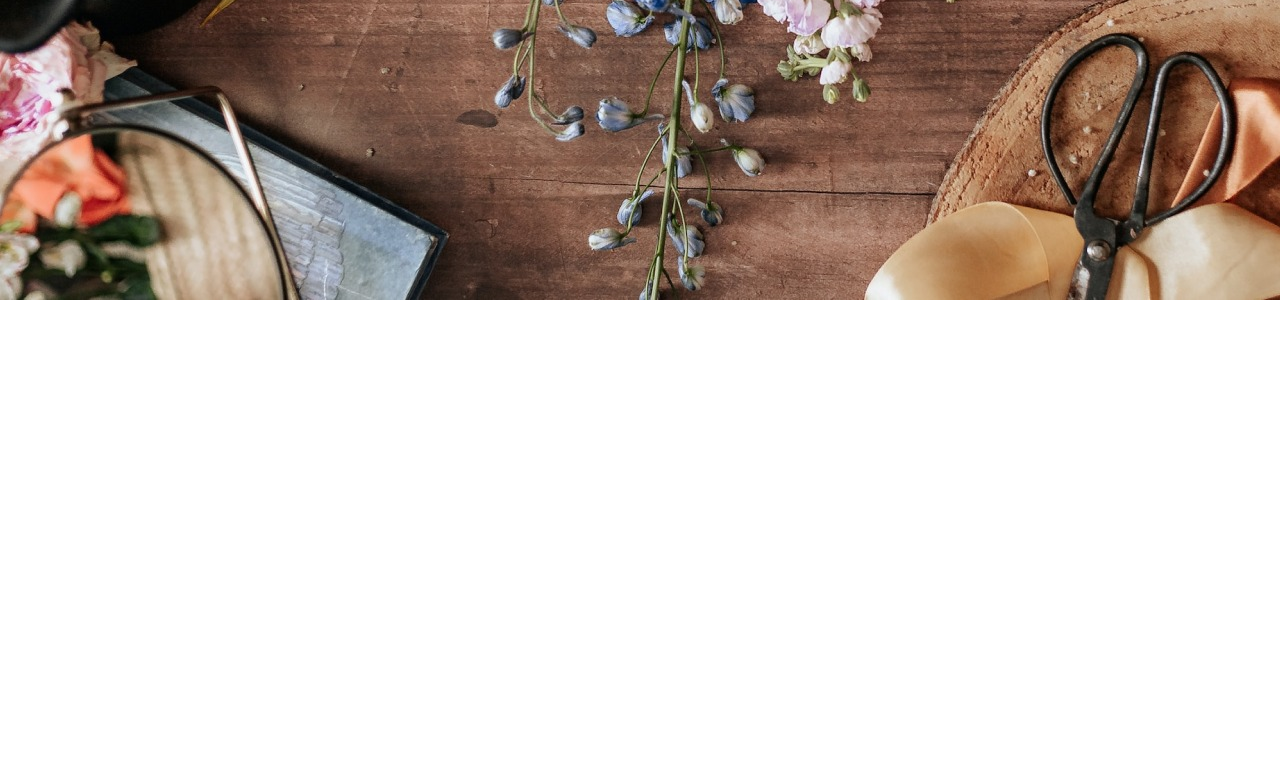
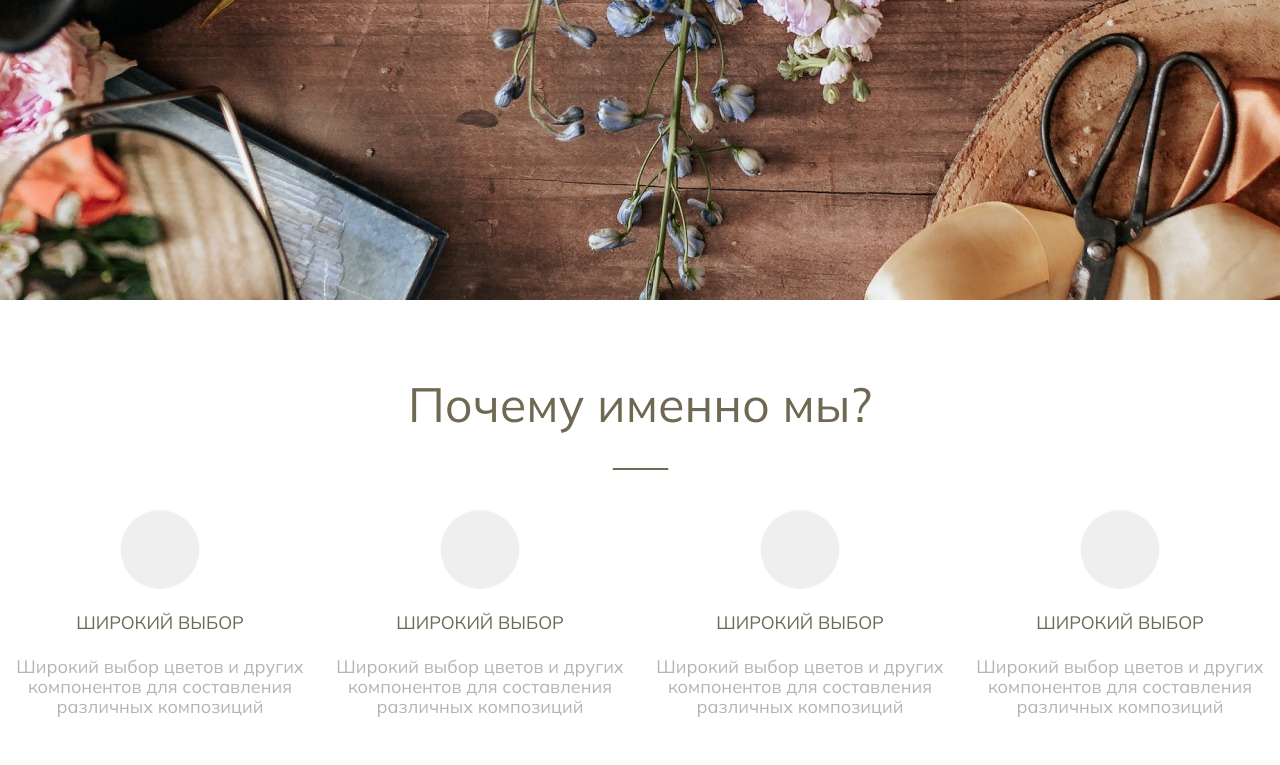
Before and after one commit to victor-ivanov-ivt20-2/top, a Next.js app: page / in a window 1280 px wide. Shown: the part 480-1245 px from the top of the page. Before the commit the page ends 800 px from the top, so only its background shows below. Built offline with nearby package versions, Linux system fonts and the light colour scheme.

Commit message:
feat/content-footer

```diff
--- /dev/null
+++ b/src/components/advantage.jsx
@@ -0,0 +1,11 @@
+export default function Advantage() {
+    return (
+        <div className={'basis-1/4'}>
+            <svg className={'mx-auto'} width="80" height="79" viewBox="0 0 80 79" fill="none" xmlns="http://www.w3.org/2000/svg">
+                <circle cx="40" cy="39.5" r="39.5" fill="#EFEFEF"/>
+            </svg>
+            <h1 className={'text-[#6F6953] text-center text-lg mt-5'}>ШИРОКИЙ ВЫБОР</h1>
+            <p className={'text-[#B4B4B4] text-center text-lg leading-5 mt-[20px] w-80 mx-auto'}>Широкий выбор цветов и других компонентов для составления различных композиций</p>
+        </div>
+    )
+}
--- /dev/null
+++ b/src/components/button.jsx
@@ -0,0 +1,7 @@
+export default function MyButton() {
+    return (
+        <button className='w-[200px] h-[52px] px-10 bg-[#B77B7A] text-white rounded-[56px] flex items-center justify-center gap-2'>
+            Показать еще
+        </button>
+    );
+}
--- /dev/null
+++ b/src/components/card.jsx
@@ -0,0 +1,5 @@
+export default function Card() {
+    return (
+        <div className='w-[350px] h-[350px] bg-[#fff2e6] rounded-lg m-2'></div>
+    );
+}
--- /dev/null
+++ b/src/components/footer.jsx
@@ -0,0 +1,29 @@
+import Logo from "src/components/logo";
+
+export default function Footer() {
+    return (
+        <footer className="w-full h-[500px] pt-20 pb-20 pl-10 pr-10 bg-[#6F6953] text-white mx-auto mt-10">
+            <div className={'container'}>
+                <div className="flex flex-col md:flex-row items-center justify-between">
+                    <div>
+                        <h1 className="text-[32px] font-bold">О сервисе</h1>
+                        <p className={'text-[32px] mt-[16px]'}>О нас</p>
+                        <p className={'text-[32px] mt-[16px]'}>Контакты</p>
+                        <p className={'text-[32px] mt-[16px]'}>Гарантия качества</p>
+                        <p className={'text-[35px] mt-[87.5px]'}>Designed and Developed by Anela Evseeva</p>
+                    </div>
+                    <div>
+                        <h1 className="text-[32px] font-bold">Вопросы</h1>
+                        <p className={'text-[32px] mt-[16px]'}>Доставка</p>
+                        <p className={'text-[32px] mt-[16px]'}>Оплата</p>
+                        <p className={'text-[32px] mt-[16px]'}>скидки</p>
+                        <div className={'flex mt-[87.5px]'}>
+                            <Logo/>
+                            <p className={'text-[35px] ml-5 font-bold'}>Сардаана</p>
+                        </div>
+                    </div>
+                </div>
+            </div>
+        </footer>
+    );
+}
--- /dev/null
+++ b/src/components/screens/content.jsx
@@ -0,0 +1,32 @@
+import Advantage from "src/components/advantage";
+import Card from "src/components/card";
+import MyButton from "src/components/button";
+import Footer from "src/components/footer";
+
+export default function Content() {
+    return (
+        <div className={"container"}>
+            <h1 className={'text-center text-5xl text-[#6F6953] mt-[80px]'}>Почему именно мы?</h1>
+            <svg className={'mx-auto mt-[40px]'} width="57" height="2" viewBox="0 0 57 2" fill="none" xmlns="http://www.w3.org/2000/svg">
+                <rect x="0.5" width="56" height="2" rx="1" fill="#6F6953"/>
+            </svg>
+            <div className={'flex mt-[40px]'}>
+                <Advantage/>
+                <Advantage/>
+                <Advantage/>
+                <Advantage/>
+            </div>
+            <div className={'mt-[40px] grid grid-cols-1 sm:grid-cols-2 lg:grid-cols-3 gap-4 justify-items-center'}>
+                <Card/>
+                <Card/>
+                <Card/>
+                <Card/>
+                <Card/>
+                <Card/>
+            </div>
+            <div className={'mt-10 flex items-center justify-center'}>
+                <MyButton/>
+            </div>
+        </div>
+    )
+}
--- a/src/components/screens/home.jsx
+++ b/src/components/screens/home.jsx
@@ -1,8 +1,4 @@
-import { Mulish } from 'next/font/google'
-import Logo from 'src/components/logo.jsx'
-import Image from 'next/image'
 import Navbar from 'src/components/navbar.jsx';
-const mulish = Mulish({ subsets: ['latin'] })
 export default function Home() {
     return (
         <div className={"background h-[780px] text-white text-lg relative"}>
--- a/src/pages/index.js
+++ b/src/pages/index.js
@@ -1,7 +1,15 @@
 import Home from "src/components/screens/home.jsx";
 import { Mulish } from 'next/font/google'
+import Content from "src/components/screens/content";
+import Footer from "src/components/footer";
 const mulish = Mulish({ subsets: ['latin'] })
 const MainPage = () => {
-  return <div><Home/></div>
+  return (
+    <div>
+        <Home/>
+        <Content/>
+        <Footer/>
+    </div>
+  )
 };
 export default MainPage;
```
Also changed, not shown: public/static/gentle-bouquet-wrapped-craft-paper 1.png (added), src/components/navbar.jsx (line endings or trailing spaces).
